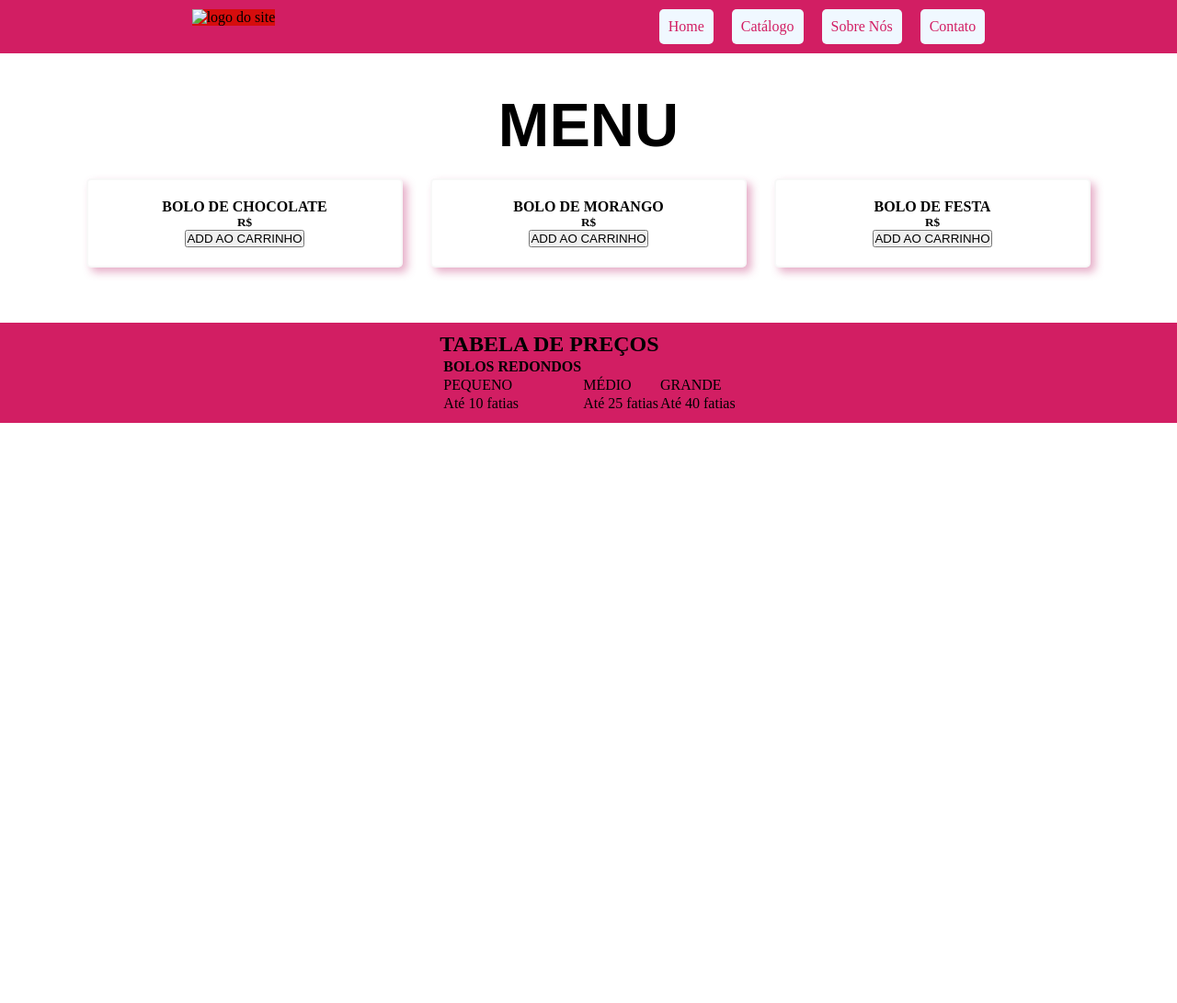
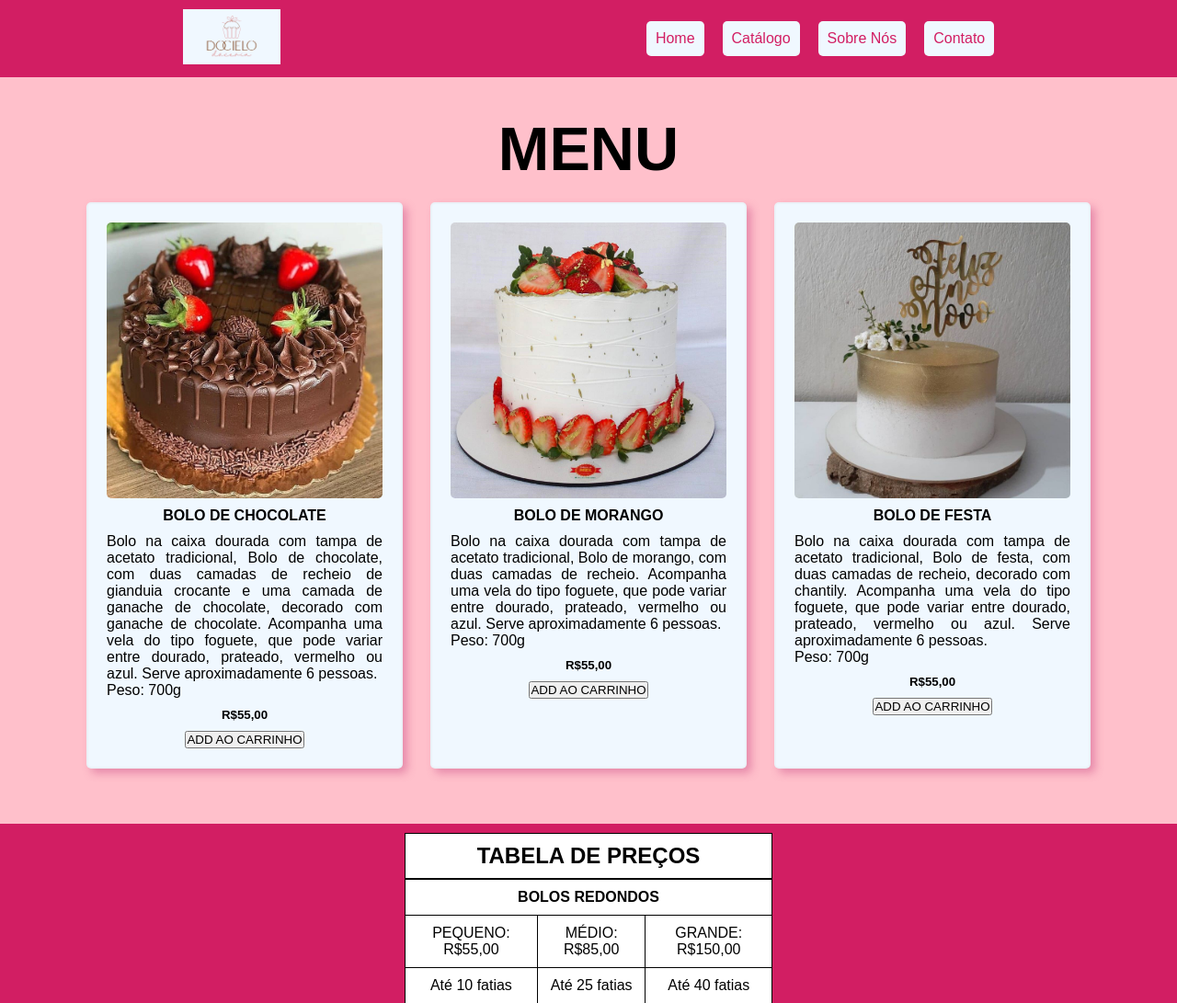
Before and after one commit to natallymorais/Site-de-confeitaria, a plain HTML site: page index.html in a window 1280 px wide. Shown: the top 1091 px of the page at 92% size. Before the commit the page ends 800 px from the top, so only its background shows below. Drawn offline with Linux system fonts and the light colour scheme; a web font is replaced by a local one.

Commit message:
Site Confeitaria

```diff
--- a/Style/index.css
+++ b/Style/index.css
@@ -1,8 +1,13 @@
+
 *{
     padding: 0%;
     margin: 0%;
+    font-family: "Emilys Candy", sans-serif, arial;
 
 }
+ body{
+    background-color: pink;
+ }
 
 header, footer{
     width: 100%;
@@ -20,7 +25,6 @@ nav{
 }
 
 h2{
-    font-family: grandsport, arial;
     font-size: 50pt;
 
 }
@@ -34,9 +38,8 @@ a{
 }
 
 #logo img {
-    width: 40px;
-    height: 40px;
-    background-color: rgb(214, 13, 13);
+    height: 60px;
+    background-color: aliceblue;
 }
 
 #menu{
@@ -54,7 +57,8 @@ a{
     border: 2px solid rgba(184, 182, 182, 0.096);
     border-radius: 5px;
     box-shadow: rgba(197, 63, 126, 0.425) 5px 5px 10px;
-
+    gap: 10px;
+    background-color: aliceblue;
 }
 
 .bolos img{
@@ -67,3 +71,21 @@ a{
     margin: 20px;
     gap: 30px;
 }
+table{
+    width: 400px;
+    border-collapse: collapse;
+}
+
+th,h1,td{
+    border: 1px solid black;
+    padding: 10px;
+    background-color: white;
+}
+
+#tabela {
+    text-align: center;
+}
+
+p{
+    text-align: justify;
+}
--- a/index.html
+++ b/index.html
@@ -1,14 +1,20 @@
 <!DOCTYPE html>
 <html lang="pt-br">
+
 <head>
     <meta charset="UTF-8">
     <meta name="viewport" content="width=device-width, initial-scale=1.0">
     <title>Site de Confeitaria</title>
     <link rel="stylesheet" href="Style/index.css">
+    <link rel="preconnect" href="https://fonts.googleapis.com">
+<link rel="preconnect" href="https://fonts.gstatic.com" crossorigin>
+<link href="https://fonts.googleapis.com/css2?family=Emilys+Candy&family=Roboto:ital,wght@0,100..900;1,100..900&display=swap" rel="stylesheet">
 </head>
+
 <body>
+
     <header>
-        <div id="logo"> <img src="" alt="logo do site"> </div>
+        <div id="logo"> <img src="images/logo.png" alt="logo do site"> </div>
         <nav>
             <a href="index.html">Home</a>
             <a href="#">Catálogo</a>
@@ -23,24 +29,37 @@
             <h2>MENU</h2>
             <div id="grupoBolos">
                 <div class="bolos">
-                    <img src="" alt="">
+                    <img src="images/bolo de chocolate.jpg" alt="Bolo de chocolate">
                     <h4>BOLO DE CHOCOLATE</h4>
-                    <p></p>
-                    <h5>R$</h5>
+                    <p>Bolo na caixa dourada com tampa de acetato tradicional, Bolo de chocolate, com duas
+                        camadas de recheio de gianduia crocante e uma camada de ganache de chocolate, decorado com
+                        ganache de chocolate. Acompanha uma vela do tipo foguete, que pode variar entre dourado,
+                        prateado, vermelho ou azul. Serve aproximadamente 6 pessoas.
+
+                       <br> Peso: 700g</p>
+                    <h5>R$55,00</h5>
                     <button>ADD AO CARRINHO</button>
                 </div>
                 <div class="bolos">
-                    <img src="" alt="">
+                    <img src="images/bolo-morangos-1.jpg" alt="Bolo de morango">
                     <h4>BOLO DE MORANGO</h4>
-                    <p></p>
-                    <h5>R$</h5>
+                    <p>Bolo na caixa dourada com tampa de acetato tradicional, Bolo de morango, com duas
+                        camadas de recheio. Acompanha uma vela do tipo foguete, que pode variar entre dourado,
+                        prateado, vermelho ou azul. Serve aproximadamente 6 pessoas.
+
+                        <br>Peso: 700g</p>
+                    <h5>R$55,00</h5>
                     <button>ADD AO CARRINHO</button>
                 </div>
                 <div class="bolos">
-                    <img src="" alt="">
+                    <img src="images/bolo de festa.jpg" alt="Bolo de festa">
                     <h4>BOLO DE FESTA</h4>
-                    <p></p>
-                    <h5>R$</h5>
+                    <p>Bolo na caixa dourada com tampa de acetato tradicional, Bolo de festa, com duas
+                        camadas de recheio, decorado com chantily. Acompanha uma vela do tipo foguete, que pode variar entre dourado,
+                        prateado, vermelho ou azul. Serve aproximadamente 6 pessoas.
+
+                        <br> Peso: 700g</p>
+                    <h5>R$55,00</h5>
                     <button>ADD AO CARRINHO</button>
                 </div>
             </div>
@@ -52,18 +71,18 @@
             <h1>TABELA DE PREÇOS</h1>
             <table>
                 <tr>
-                    <th></th>
-                    <th>BOLOS REDONDOS</th>
-                    <th></th>
+
+                    <th colspan="3">BOLOS REDONDOS</th>
+
                 </tr>
                 <tr>
-                    <th></th>
-                    <td>PEQUENO</td>
-                    <td>MÉDIO</td>
-                    <td>GRANDE</td>
+
+                    <td>PEQUENO: R$55,00</td>
+                    <td>MÉDIO: R$85,00</td>
+                    <td>GRANDE: R$150,00</td>
                 </tr>
                 <tr>
-                    <th></th>
+
                     <td>Até 10 fatias</td>
                     <td>Até 25 fatias</td>
                     <td>Até 40 fatias</td>
@@ -73,4 +92,5 @@
         </section>
     </footer>
 </body>
+
 </html>
```
Also changed, not shown: images/bolo de chocolate.jpg (added), images/bolo de festa.jpg (added), images/bolo-morangos-1.jpg (added), images/download.jfif (added), images/logo.png (added).
